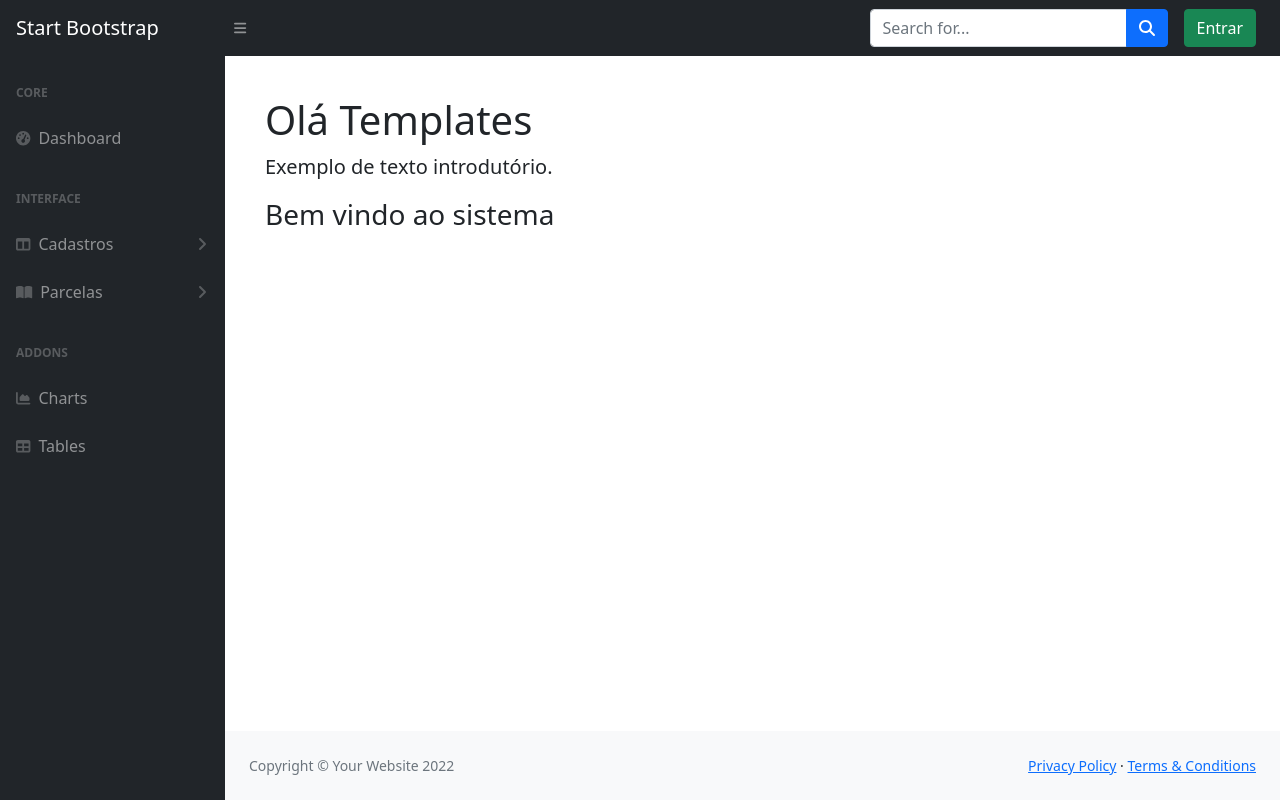
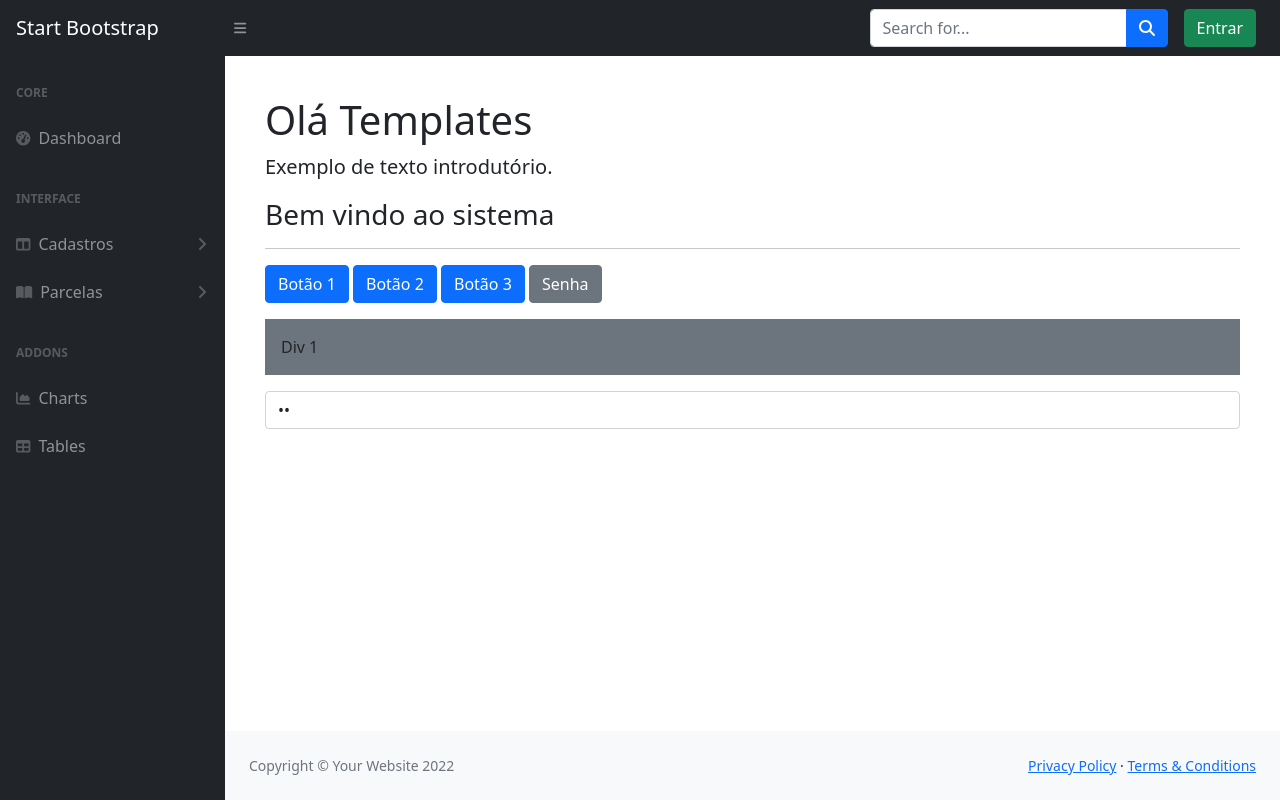
Before and after one commit to rafaelzottesso/NAES-2022, a Django app: page / in a window 1280 px wide. Run offline with Django 4.2, Linux system fonts and the light colour scheme; some libraries are stand-ins or nearby versions.

Commit message:
Introdução ao jQuery.

```diff
--- a/paginas/templates/paginas/index.html
+++ b/paginas/templates/paginas/index.html
@@ -22,5 +22,72 @@
 </h4>
 {% endif %}
 
+<hr>
+
+<button id="btn-1" class="btn btn-primary">Botão 1</button>
+<button id="btn-2" class="btn btn-primary">Botão 2</button>
+<button id="btn-3" class="btn btn-primary">Botão 3</button>
+<button id="btn-4" class="btn btn-secondary">Senha</button>
+
+<div class="div-teste-1 p-3 my-3 bg-secondary">
+    Div 1
+</div>
+
+<div class="div-teste-2 p-3 my-3 bg-warning" style="display: none;">
+    Div 2
+</div>
+
+<input type="password" name="teste" id="input-teste"
+    class="form-control" value="42">
 
 {% endblock %}
+
+
+{% block scripts %}
+<script>
+    $(document).ready(function () {
+
+
+        $("#btn-1").click(function(){
+            $(".div-teste-2").hide();
+            $(".div-teste-1").fadeIn();
+        });
+
+        $("#btn-2").click(function () {
+            $(".div-teste-1").hide();
+
+            var v = $("#input-teste").val();
+            $(".div-teste-2").html("<h1>" + v + "</h1>");
+
+            $(".div-teste-2").fadeIn();
+        });
+
+        // Criar o botão 3 que remove a classe bg-warning da div-2
+            // e adiciona bg-success
+        $("#btn-3").click(function (e) {
+            e.preventDefault();
+            $(".div-teste-2").removeClass('bg-warning').addClass('bg-success text-white');
+        });
+
+        // Quando passar o mouse em cima da div-1
+            // remove a classe bg-secondary e adiciona bg-primary
+            // e quando tirar o mouse de cima, volta ao estado original
+
+        // Alterando atributos do HTML
+        $("#btn-4").click(function (e) {
+            e.preventDefault();
+
+            var tipo = $("#input-teste").attr("type");
+
+            if(tipo == "password"){
+                $("#input-teste").attr("type", "text");
+            } else {
+                $("#input-teste").attr("type", "password");
+            }
+
+        });
+
+
+    });
+</script>
+{% endblock %}
```
Also changed, not shown: db.sqlite3.
